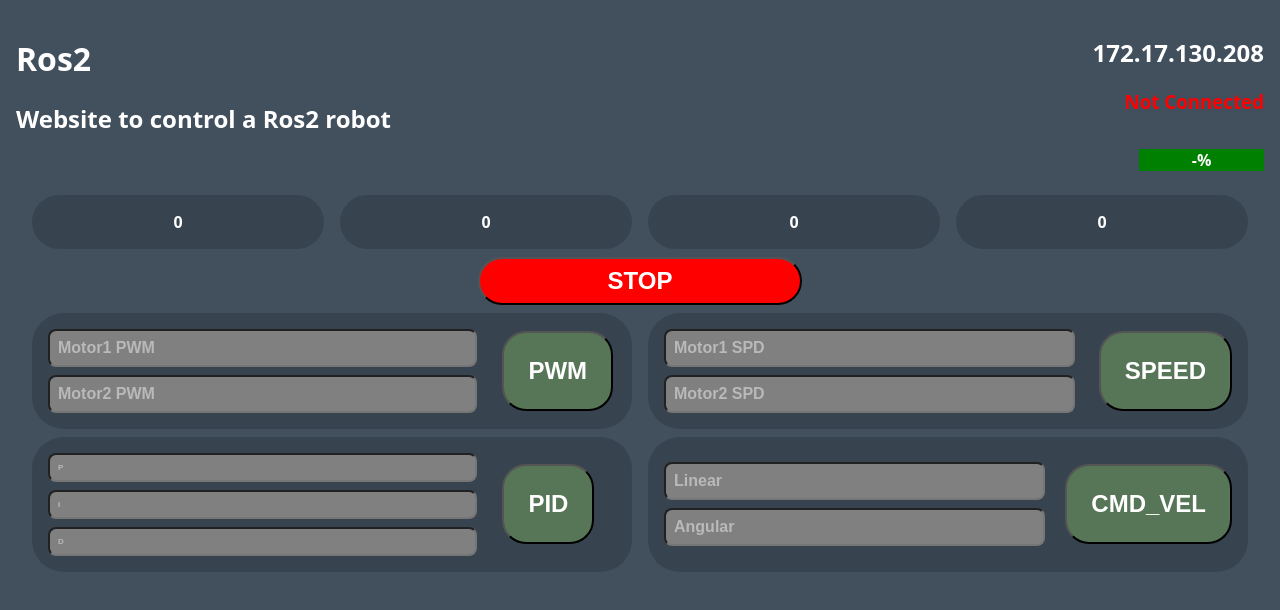
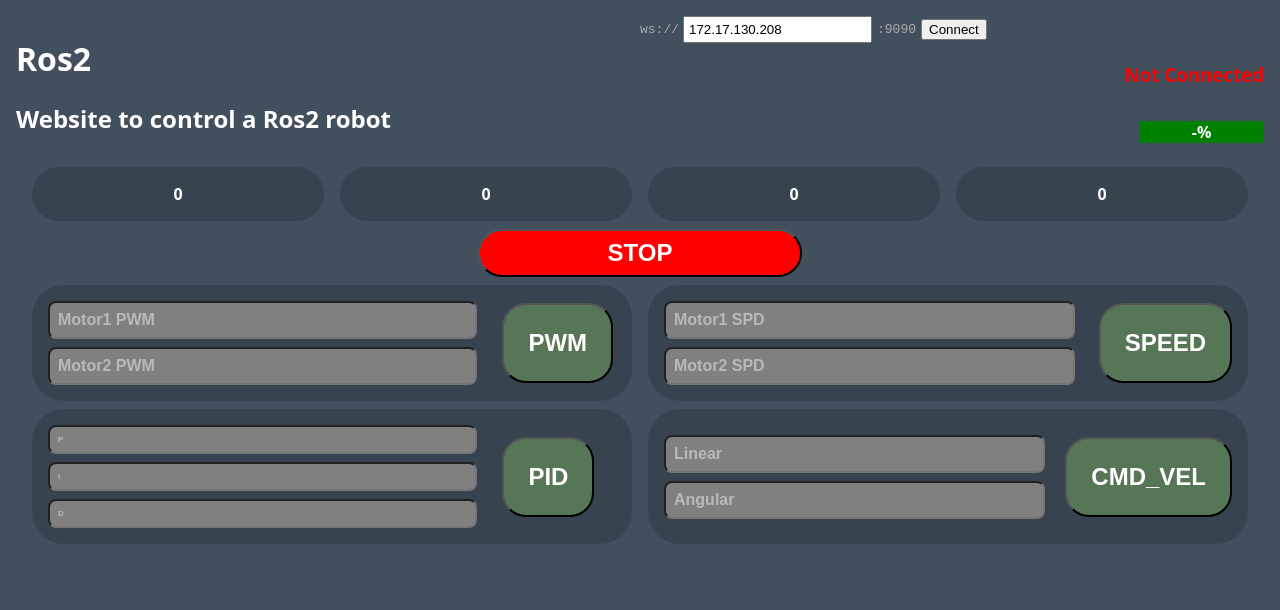
Before and after one commit to KeskinenNiilo/Ros2Website, a React (Vite) app in the folder frontend/: page / in a window 1280 px wide. Shown: the top 610 px of the page. Built offline with nearby package versions, Linux system fonts and the light colour scheme; no server answers.

Commit message:
IPn vaihto
asdfafds

```diff
--- a/frontend/src/App.jsx
+++ b/frontend/src/App.jsx
@@ -1,5 +1,6 @@
 import { useEffect, useRef, useState } from "react"
 import './App.css'
+
 
 const App = () => {
   const wsRef = useRef(null)
@@ -15,6 +16,9 @@
   const [batteryPercentage, setBatteryPercentage] = useState("-")
 
 
+  const [rosIpInput, setRosIpInput] = useState("172.17.130.208")
+
+
   useEffect(() => {
     const socket = new WebSocket('ws://localhost:3001')
     socket.onopen = () => {
@@ -27,6 +31,7 @@
     socket.onmessage = (e) => {
       const message = JSON.parse(e.data)
       if (message.type === 'motor_data') setMotors(message.data)
+
 
       if (message.type === 'battery_data') {
         if(message.isCharging === 'true') {
@@ -47,11 +52,13 @@
     return () => socket.close()
   }, [])
 
+
   const updateInputs = (name, value) => {
     setInputs((previous) => ({
       ...previous, [name]: value
     }))
   }
+
 
   const sendCommand = (command, data) => {
     if (wsRef.current?.readyState === WebSocket.OPEN) {
@@ -59,6 +66,9 @@
     }
   }
 
+const handleConnectRos = () => {
+  sendCommand("connect_ros", { url: `ws://${rosIpInput}:9090` })
+}
   return (
     <div>
         <div id="headerdiv">
@@ -66,9 +76,24 @@
                 <h1 id="ros2h1">Ros2</h1>
                 <h2 id="description">Website to control a Ros2 robot</h2>
             </div>
-            <div id="systeminfo">
-                <h2 id="ip">172.17.130.208</h2>
-                <h3 id="connected" class="connectedFalse">Not Connected</h3>
+    <div id="systeminfo">
+        {/* Input field to type the ROS IP bridge target */}
+        <div style={{ marginBottom: '10px', display: 'flex', alignItems: 'center' }}>
+            <span style={{ color: '#aaa', marginRight: '4px', fontFamily: 'monospace' }}>ws://</span>
+            <input
+            type="text"
+            value={rosIpInput}
+            onChange={(e) => setRosIpInput(e.target.value)}
+            placeholder="172.17.130.208"
+            style={{ padding: '4px', marginRight: '5px' }}
+            />
+            <span style={{ color: '#aaa', marginRight: '5px', fontFamily: 'monospace' }}>:9090</span>
+            <button onClick={handleConnectRos}>Connect</button>
+        </div>
+
+
+
+                <h3 id="connected" className="connectedFalse">Not Connected</h3>
                 <p id="batterypercentage">{batteryPercentage}%</p>
             </div>
         </div>
@@ -171,4 +196,5 @@
   )
 }
 
+
 export default App
```
Also changed, not shown: 1 other file (tests, documents, lock files or other folders).
